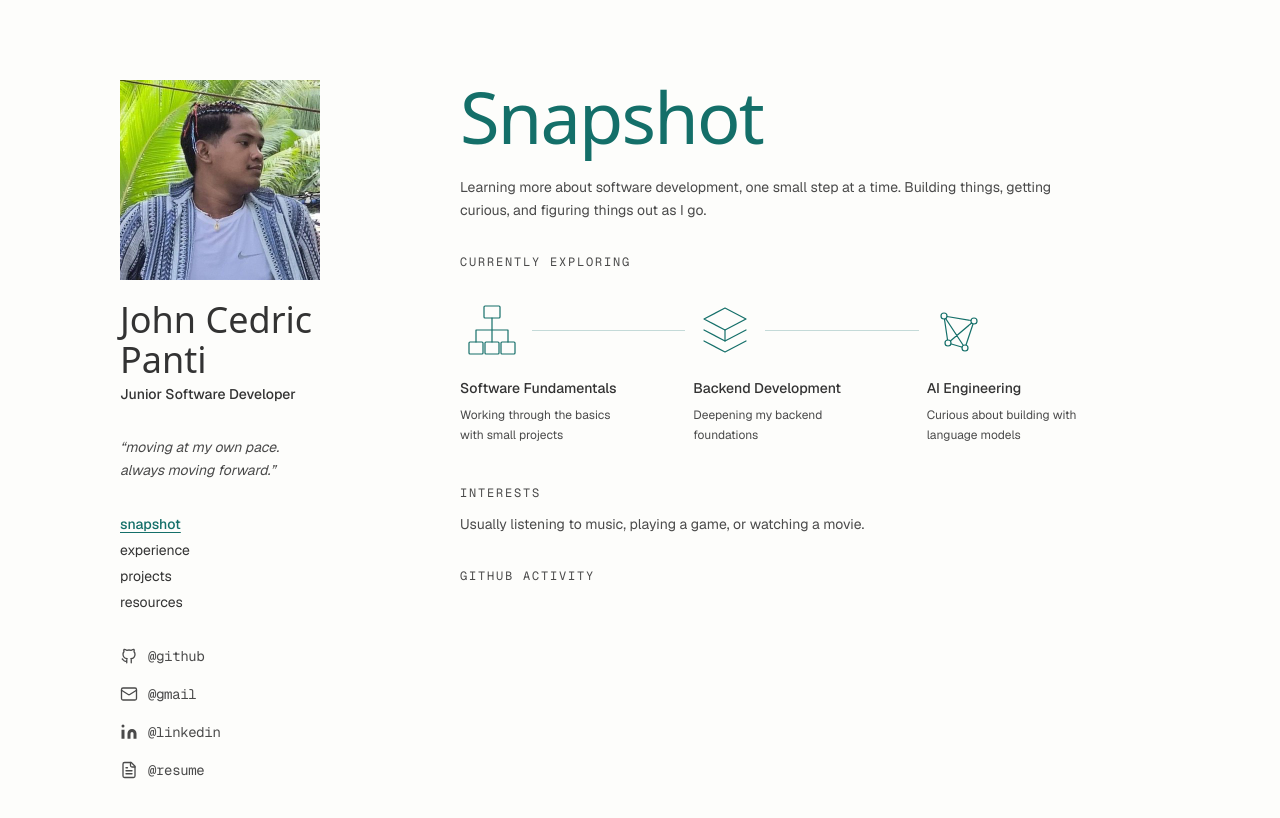
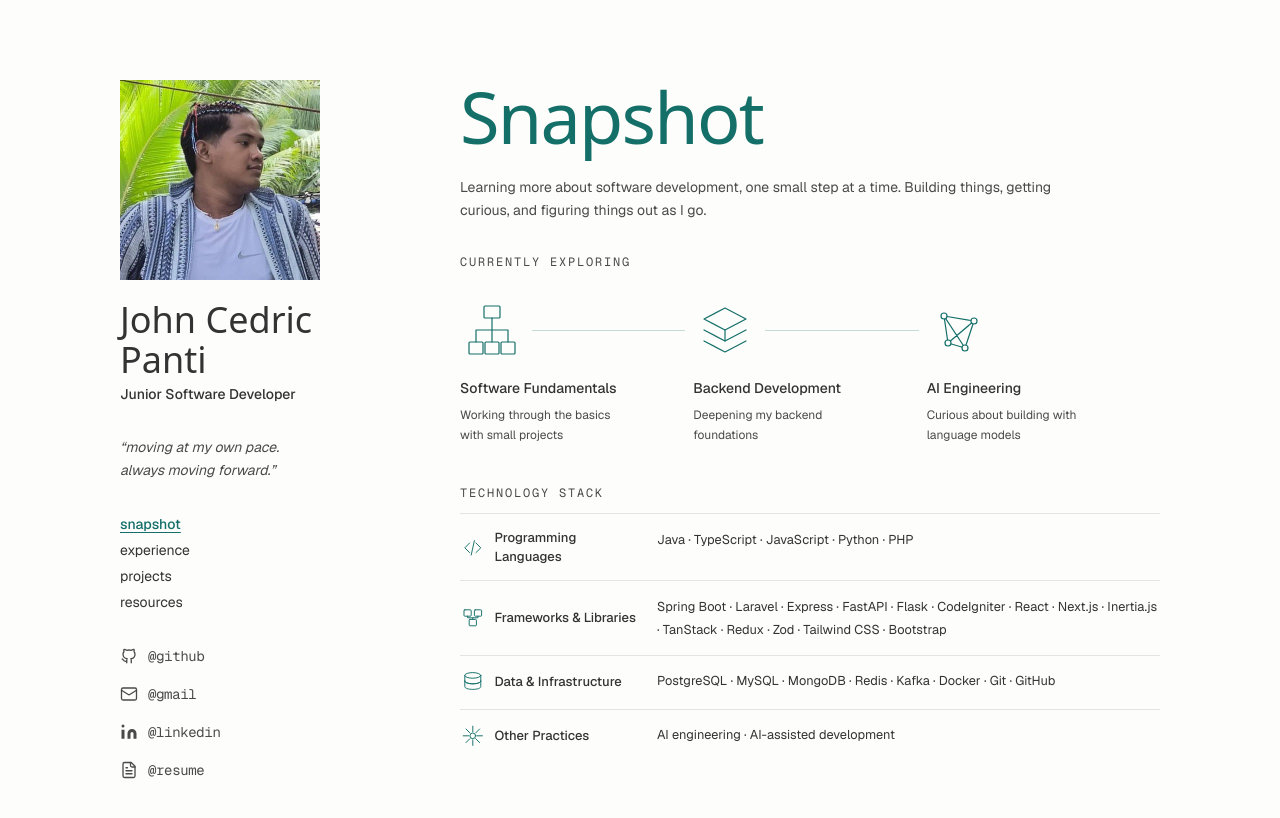
Before and after one commit to Cedrickkk/hulaanmo, an Astro site: page / in a window 1280 px wide. Built offline with nearby package versions, Linux system fonts and the light colour scheme; Astro itself is replaced by a stand-in of ours; no server answers; a web font is replaced by a local one.

Commit message:
feat(tech-stack): add TechStack component to showcase technology stack

```diff
--- /dev/null
+++ b/src/components/ui/TechStack.astro
@@ -0,0 +1,80 @@
+---
+const groups = [
+  {
+    label: "Programming Languages",
+    kind: "code",
+    items: ["Java", "TypeScript", "JavaScript", "Python", "PHP"],
+  },
+  {
+    label: "Frameworks & Libraries",
+    kind: "blocks",
+    items: [
+      "Spring Boot", "Laravel", "Express", "FastAPI", "Flask",
+      "CodeIgniter", "React", "Next.js", "Inertia.js", "TanStack",
+      "Redux", "Zod", "Tailwind CSS", "Bootstrap",
+    ],
+  },
+  {
+    label: "Data & Infrastructure",
+    kind: "data",
+    items: ["PostgreSQL", "MySQL", "MongoDB", "Redis", "Kafka", "Docker", "Git", "GitHub"],
+  },
+  {
+    label: "Other Practices",
+    kind: "spark",
+    items: ["AI engineering", "AI-assisted development", ],
+  },
+];
+
+---
+
+<div class="stack-list" aria-label="Technologies and practices">
+  {groups.map(({ label, kind, items }, index) => (
+    <section class="stack-group" aria-labelledby={`stack-group-${index}`}>
+      <div class="group-heading">
+        <svg class="group-icon" viewBox="0 0 32 32" fill="none" stroke="currentColor" stroke-width="1.2" stroke-linecap="round" stroke-linejoin="round" aria-hidden="true">
+          {kind === "code" && <>
+            <path d="m12 10-6 6 6 6M20 10l6 6-6 6M18 7l-4 18" />
+          </>}
+          {kind === "blocks" && <>
+            <rect x="5" y="6" width="9" height="8" rx="1" />
+            <rect x="18" y="6" width="9" height="8" rx="1" />
+            <rect x="11.5" y="18" width="9" height="8" rx="1" />
+            <path d="M9.5 14v2h13v-2M16 16v2" />
+          </>}
+          {kind === "data" && <>
+            <ellipse cx="16" cy="8" rx="10" ry="3.5" />
+            <path d="M6 8v7c0 2 4.5 3.5 10 3.5S26 17 26 15V8M6 15v7c0 2 4.5 3.5 10 3.5S26 24 26 22v-7" />
+            <path d="M6 15c0 2 4.5 3.5 10 3.5S26 17 26 15" />
+          </>}
+          {kind === "spark" && <>
+            <path d="M16 4v7M16 21v7M4 16h7M21 16h7M7.5 7.5l5 5M19.5 19.5l5 5M24.5 7.5l-5 5M12.5 19.5l-5 5" />
+            <circle cx="16" cy="16" r="3.5" />
+          </>}
+        </svg>
+        <h3 id={`stack-group-${index}`} class="group-title">{label}</h3>
+      </div>
+      <p class="tool-list">{items.join(" · ")}</p>
+    </section>
+  ))}
+</div>
+
+<style>
+  .stack-list { display: grid; }
+  .stack-group {
+    display: grid;
+    grid-template-columns: minmax(10.5rem, .72fr) minmax(0, 2fr);
+    gap: 1rem;
+    padding-block: .85rem;
+    border-top: 1px solid color-mix(in oklab, var(--color-fg) 12%, transparent);
+  }
+  .group-heading { display: flex; align-items: center; gap: .55rem; }
+  .group-icon { width: 1.6rem; height: 1.6rem; flex: none; color: var(--color-accent); }
+  .group-title {
+    font-size: .8125rem; font-weight: 500; color: var(--color-fg);
+  }
+  .tool-list { margin: 0; font-size: .8rem; line-height: 1.8; }
+  @media (max-width: 640px) {
+    .stack-group { grid-template-columns: 1fr; gap: .35rem; }
+  }
+</style>
--- a/src/pages/index.astro
+++ b/src/pages/index.astro
@@ -3,6 +3,7 @@ import BaseLayout from "@/layouts/BaseLayout.astro";
 import PageHeading from "@/components/ui/PageHeading.astro";
 import LearningMap from "@/components/ui/LearningMap.astro";
 import ContributionGraph from "@/components/ui/ContributionGraph.astro";
+import TechStack from "@/components/ui/TechStack.astro";
 import { about } from "@/lib/profile";
 ---
 
@@ -21,21 +22,13 @@ import { about } from "@/lib/profile";
         <LearningMap />
       </div>
 
-      <div class="space-y-3">
+      <div class="space-y-3 mt-8">
         <p class="font-mono text-xs tracking-[0.15em] text-[var(--color-muted)] uppercase">
-         Interests
+          Technology stack
         </p>
-        <p class="max-w-[65ch] text-sm leading-relaxed text-[var(--color-muted)]">
-          {about.interests}
-        </p>
+        <TechStack />
       </div>
 
-      <div class="space-y-3">
-        <p class="font-mono text-xs tracking-[0.15em] text-[var(--color-muted)] uppercase">
-          GitHub Activity
-        </p>
-        <ContributionGraph />
-      </div>
     </div>
   </div>
 </BaseLayout>
```
